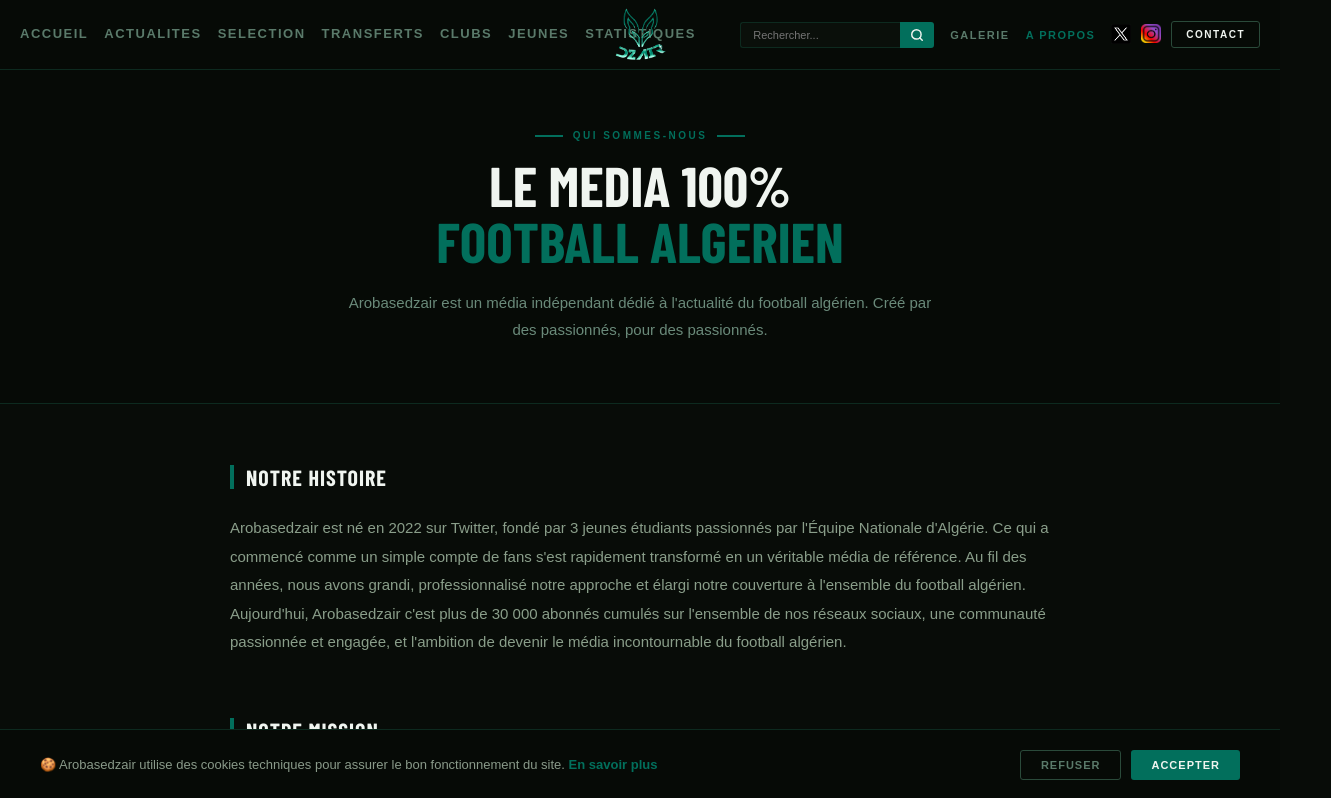
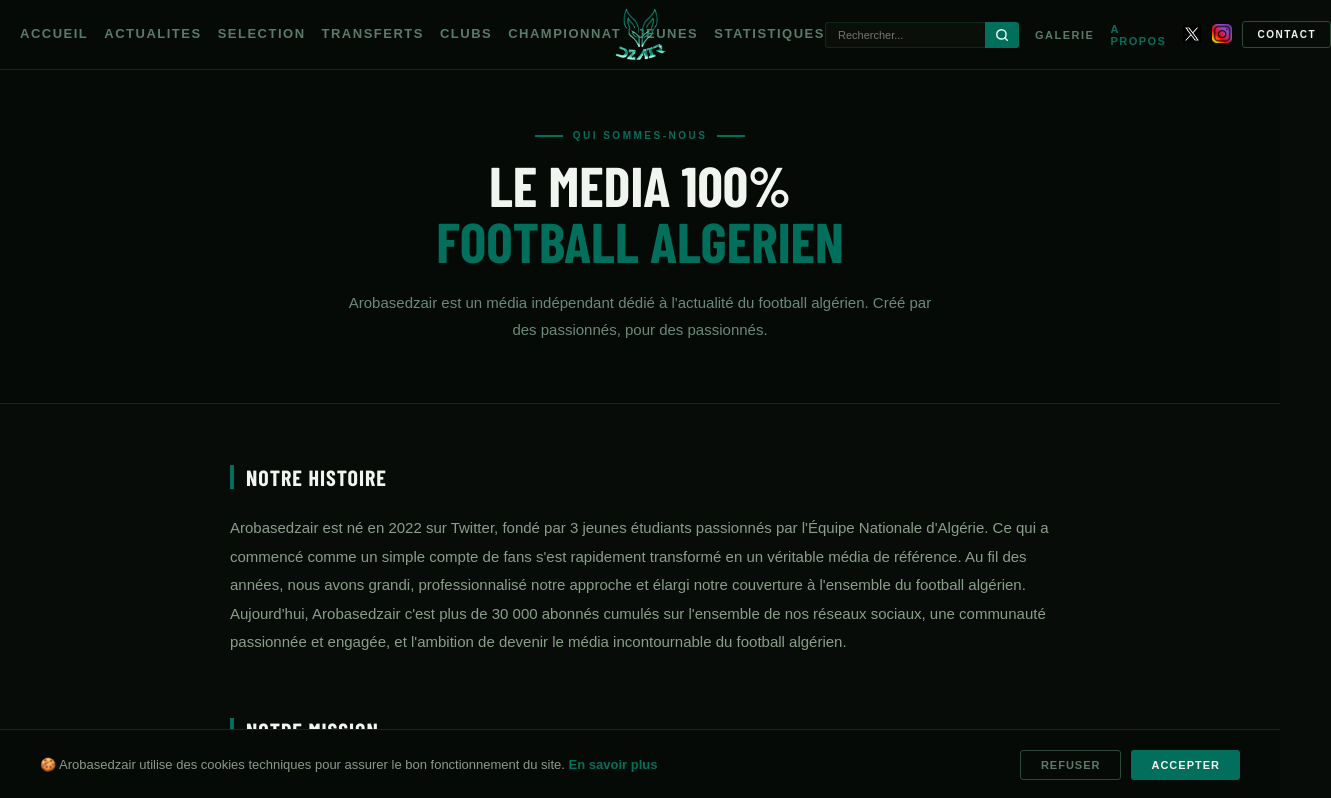
Before and after one commit to riadshr71-sketch/arobasedzair, a Next.js app: page /a-propos in a window 1280 px wide. Shown: the top 798 px of the page, 1331 px wide, since content can reach past the window. Built offline with nearby package versions, Linux system fonts and the light colour scheme.

Commit message:
add championnat

```diff
--- a/app/components/Navbar.tsx
+++ b/app/components/Navbar.tsx
@@ -14,6 +14,7 @@ export default function Navbar({ active }: { active?: string }) {
     { label: 'Selection', href: '/categorie/equipe-nationale' },
     { label: 'Transferts', href: '/categorie/transferts' },
     { label: 'Clubs', href: '/categorie/clubs' },
+    { label: 'Championnat', href: '/categorie/championnat' },
     { label: 'Jeunes', href: '/categorie/jeunes' },
     { label: 'Statistiques', href: '/categorie/statistiques' },
     { label: 'Recherche', href: '/recherche' },
@@ -32,14 +33,14 @@ export default function Navbar({ active }: { active?: string }) {
   return (
     <>
       <nav style={{ background: '#060a06', borderBottom: '1px solid #0d2a1f', display: 'flex', alignItems: 'center', justifyContent: 'space-between', padding: '0 20px', height: '70px', position: 'relative' as const, zIndex: 100 }}>
-        <div className="nav-desktop-left" style={{ display: 'flex', gap: '16px', fontSize: '13px', fontWeight: 700, textTransform: 'uppercase' as const, letterSpacing: '1.5px' }}>
-          {['Accueil', 'Actualites', 'Selection', 'Transferts', 'Clubs', 'Jeunes', 'Statistiques'].map(l => (
+        <div className="nav-desktop-left" style={{ display: 'flex', gap: '16px', fontSize: '11px', fontWeight: 700, textTransform: 'uppercase' as const, letterSpacing: '1.5px' }}>
+          {['Accueil', 'Actualites', 'Selection', 'Transferts', 'Clubs', 'Championnat', 'Jeunes', 'Statistiques'].map(l => (
             <a key={l} href={
               l === 'Accueil' ? '/' :
               l === 'Actualites' ? '/actualites' :
               l === 'Selection' ? '/categorie/equipe-nationale' :
               `/categorie/${l.toLowerCase()}`
-            } style={{ color: active === l ? '#026f5c' : '#5a7a6a', borderBottom: active === l ? '2px solid #026f5c' : 'none', paddingBottom: '2px', textDecoration: 'none' }}>
+            } style={{ color: active === l ? '#026f5c' : '#5a7a6a', borderBottom: active === l ? '2px solid #026f5c' : 'none', paddingBottom: '2px', textDecoration: 'none', fontSize: '13px' }}>
               {l}
             </a>
           ))}
```
